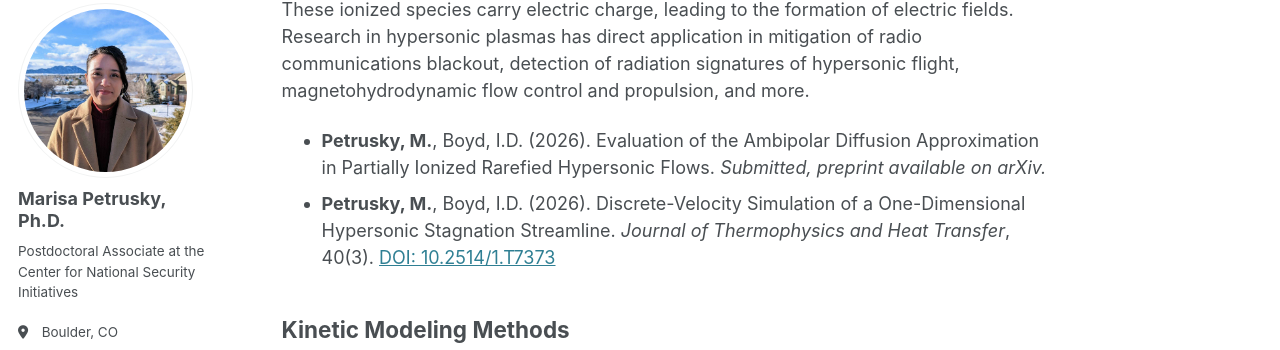
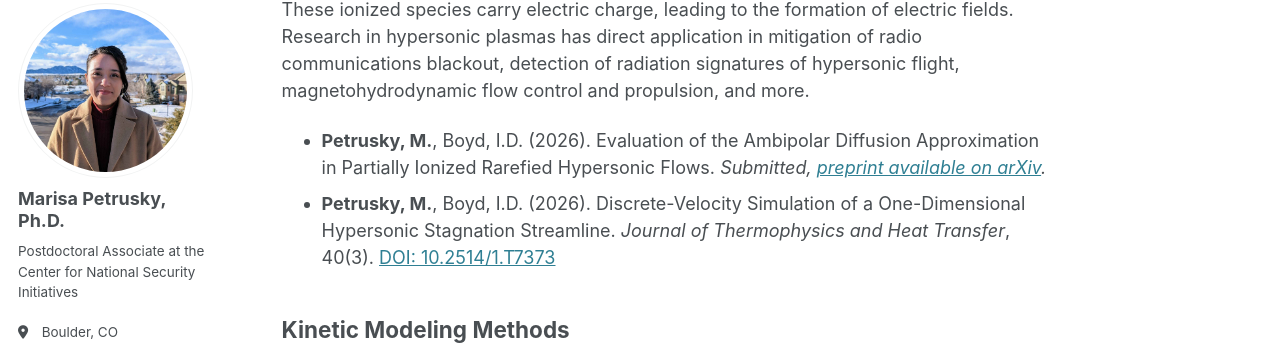
Before and after one commit to marisapetrusky/marisapetrusky.github.io, a Jekyll site: the page built from _pages/research.md, in a window 1280 px wide and 900 px high, scrolled down 519 px. Shown: the part 103-453 px from the top of the window. Built offline with Jekyll 4.4.1, drawn with Linux system fonts in a browser that asks for light colours; some web fonts are replaced; part of the change alters nothing that is shown.

```diff
--- a/_pages/research.md
+++ b/_pages/research.md
@@ -15,7 +15,7 @@ Objects and vehicles moving much faster than the speed of sound through an atmos
 
 My Ph.D. work consisted of studying partially ionized hypersonic flows. At sufficiently high hypersonic speeds, a fraction of gas is ionized via the shock layer to form a plasma. These ionized species carry electric charge, leading to the formation of electric fields. Research in hypersonic plasmas has direct application in mitigation of radio communications blackout, detection of radiation signatures of hypersonic flight, magnetohydrodynamic flow control and propulsion, and more.
 
-- **Petrusky, M.**, Boyd, I.D. (2026). Evaluation of the Ambipolar Diffusion Approximation in Partially Ionized Rarefied Hypersonic Flows. *Submitted, preprint available on arXiv.*
+- **Petrusky, M.**, Boyd, I.D. (2026). Evaluation of the Ambipolar Diffusion Approximation in Partially Ionized Rarefied Hypersonic Flows. *Submitted, [preprint available on arXiv](https://arxiv.org/abs/2608.12498).*
 - **Petrusky, M.**, Boyd, I.D. (2026). Discrete-Velocity Simulation of a One-Dimensional Hypersonic Stagnation Streamline. *Journal of Thermophysics and Heat Transfer*, 40(3). [DOI: 10.2514/1.T7373](https://arc.aiaa.org/doi/10.2514/1.T7373)
 
 ## Kinetic Modeling Methods
```
